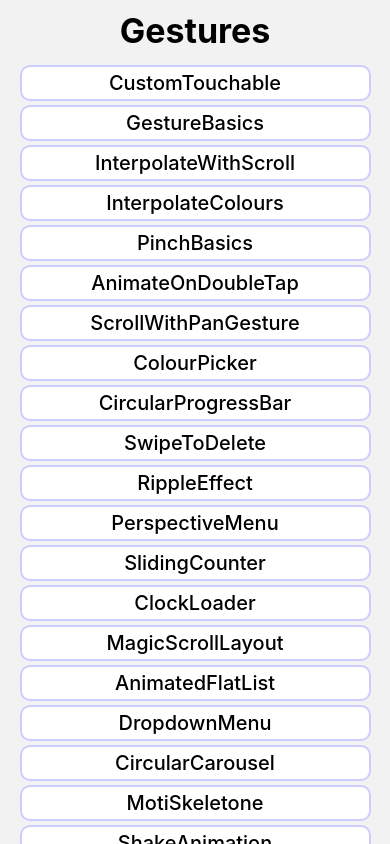
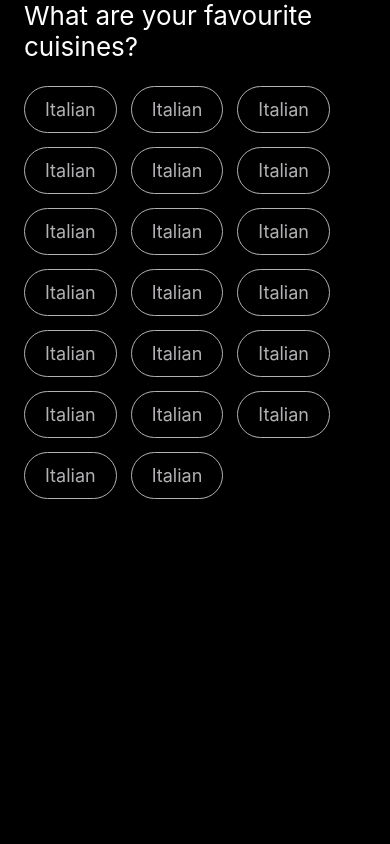
Before and after one commit to jonqwerty/animation, a React Native app: screen /CheckboxInteractions in a window 390 px wide. Built offline with nearby package versions, Linux system fonts and the light colour scheme.

Commit message:
add checkbox animatoin

```diff
--- a/src/common/types.ts
+++ b/src/common/types.ts
@@ -28,6 +28,7 @@ export enum Screen {
   MotiSkeletone = 'MotiSkeletone',
   ShakeAnimation = 'ShakeAnimation',
   SplitButton = 'SplitButton',
+  CheckboxInteractions = 'CheckboxInteractions',
 }
 
 export type RootStackParamList = {
@@ -58,6 +59,7 @@ export type RootStackParamList = {
   MotiSkeletone: {};
   ShakeAnimation: {};
   SplitButton: {};
+  CheckboxInteractions: {};
 };
 
 export type RootRouteProps<RouteName extends keyof RootStackParamList> =
--- a/src/navigation/AppNavigator.tsx
+++ b/src/navigation/AppNavigator.tsx
@@ -29,6 +29,7 @@ import CircularCarouselScreen from '../screens/CircularCarouselScreen';
 import MotiSkeletoneScreen from '../screens/MotiSkeletoneScreen';
 import ShakeAnimationScreen from '../screens/ShakeAnimationScreen';
 import SplitButtonScreen from '../screens/SplitButtonScreen';
+import CheckboxInteractionsScreen from '../screens/CheckboxInteractionsScreen';
 
 const Stack = createNativeStackNavigator();
 
@@ -305,6 +306,16 @@ const Routes = () => {
           }
         }
       />
+      <Stack.Screen
+        name="CheckboxInteractions"
+        component={CheckboxInteractionsScreen}
+        options={
+          {
+            // gestureEnabled: false,
+            // animation: 'none',
+          }
+        }
+      />
     </Stack.Navigator>
   );
 };
--- /dev/null
+++ b/src/screens/CheckboxInteractionsScreen.tsx
@@ -0,0 +1,165 @@
+import {StyleSheet, Text, View} from 'react-native';
+import React, {useCallback, useState} from 'react';
+import Color from 'color';
+import Animated, {
+  FadeIn,
+  FadeOut,
+  LinearTransition,
+  useAnimatedStyle,
+  withTiming,
+} from 'react-native-reanimated';
+
+const BestCuisine = 'Italian';
+export const Cuisines = new Array(20).fill(BestCuisine).map((cuisine, i) => ({
+  id: i,
+  name: cuisine,
+  selected: false,
+}));
+
+export const ACTIVE_COLOR = '#EF8E52';
+export const INACTIVE_COLOR = '#B3B1B4';
+
+type CheckboxProps = {
+  label: string;
+  checked: boolean;
+  onPress: () => void;
+};
+
+const TimingConfig = {
+  duration: 150,
+};
+
+export const Checkbox: React.FC<CheckboxProps> = ({
+  label,
+  checked,
+  onPress,
+}) => {
+  const fadedActiveColor = Color(ACTIVE_COLOR).alpha(0.1).toString();
+
+  const rContainerStyle = useAnimatedStyle(() => {
+    return {
+      backgroundColor: withTiming(
+        checked ? fadedActiveColor : 'transparent',
+        TimingConfig,
+      ),
+      borderColor: withTiming(
+        checked ? ACTIVE_COLOR : INACTIVE_COLOR,
+        TimingConfig,
+      ),
+      paddingLeft: 20,
+      paddingRight: !checked ? 20 : 14,
+    };
+  }, [checked]);
+
+  const rTextStyle = useAnimatedStyle(() => {
+    return {
+      color: withTiming(checked ? ACTIVE_COLOR : INACTIVE_COLOR, TimingConfig),
+    };
+  }, [checked]);
+
+  return (
+    <Animated.View
+      layout={LinearTransition.springify().mass(0.8)}
+      style={[styles.containerA, rContainerStyle]}
+      onTouchEnd={onPress}>
+      <Animated.Text style={[styles.label, rTextStyle]}>{label}</Animated.Text>
+      {checked && (
+        <Animated.View
+          entering={FadeIn.duration(350)}
+          exiting={FadeOut}
+          style={{
+            marginLeft: 8,
+            justifyContent: 'center',
+            alignItems: 'center',
+            height: 20,
+            width: 20,
+          }}>
+          <View
+            style={{
+              width: 20,
+              height: 20,
+              borderRadius: 10,
+              backgroundColor: ACTIVE_COLOR,
+            }}
+          />
+        </Animated.View>
+      )}
+    </Animated.View>
+  );
+};
+const CheckboxInteractionsScreen = () => {
+  const [cuisines, setCuisines] = useState(Cuisines);
+
+  const toggleCuisine = useCallback((id: number) => {
+    setCuisines(prevCuisines => {
+      return prevCuisines.map(cuisine => {
+        if (cuisine.id === id) {
+          return {
+            ...cuisine,
+            selected: !cuisine.selected,
+          };
+        }
+        return cuisine;
+      });
+    });
+  }, []);
+
+  return (
+    <View
+      style={[
+        styles.container,
+        {
+          paddingLeft: 24,
+        },
+      ]}>
+      <Text style={styles.title}>What are your favourite cuisines?</Text>
+      <View style={styles.listContainer}>
+        {cuisines.map(cuisine => {
+          return (
+            <Checkbox
+              key={cuisine.id}
+              label={cuisine.name}
+              checked={cuisine.selected}
+              onPress={() => {
+                toggleCuisine(cuisine.id);
+              }}
+            />
+          );
+        })}
+      </View>
+    </View>
+  );
+};
+
+export default CheckboxInteractionsScreen;
+
+const styles = StyleSheet.create({
+  container: {
+    flex: 1,
+    backgroundColor: '#000',
+  },
+  title: {
+    color: '#fff',
+    fontSize: 26,
+  },
+  listContainer: {
+    flexDirection: 'row',
+    flexWrap: 'wrap',
+    gap: 14,
+    marginTop: 24,
+    paddingRight: 16,
+  },
+  containerA: {
+    paddingVertical: 12,
+    borderWidth: 1,
+    borderColor: '#fff',
+    borderRadius: 32,
+    flexDirection: 'row',
+    alignItems: 'center',
+    justifyContent: 'center',
+  },
+  label: {
+    fontSize: 18,
+    color: '#fff',
+  },
+});
--- a/src/screens/ListScreen.tsx
+++ b/src/screens/ListScreen.tsx
@@ -172,6 +172,13 @@ const ListScreen: FC = () => {
           }}>
           SplitButton
         </Text>
+        <Text
+          style={styles.item}
+          onPress={() => {
+            navigation.navigate(Screen.CheckboxInteractions, {});
+          }}>
+          CheckboxInteractions
+        </Text>
 
         <Text style={{fontSize: 34, fontWeight: 'bold', marginVertical: 10}}>
           Animations
```
